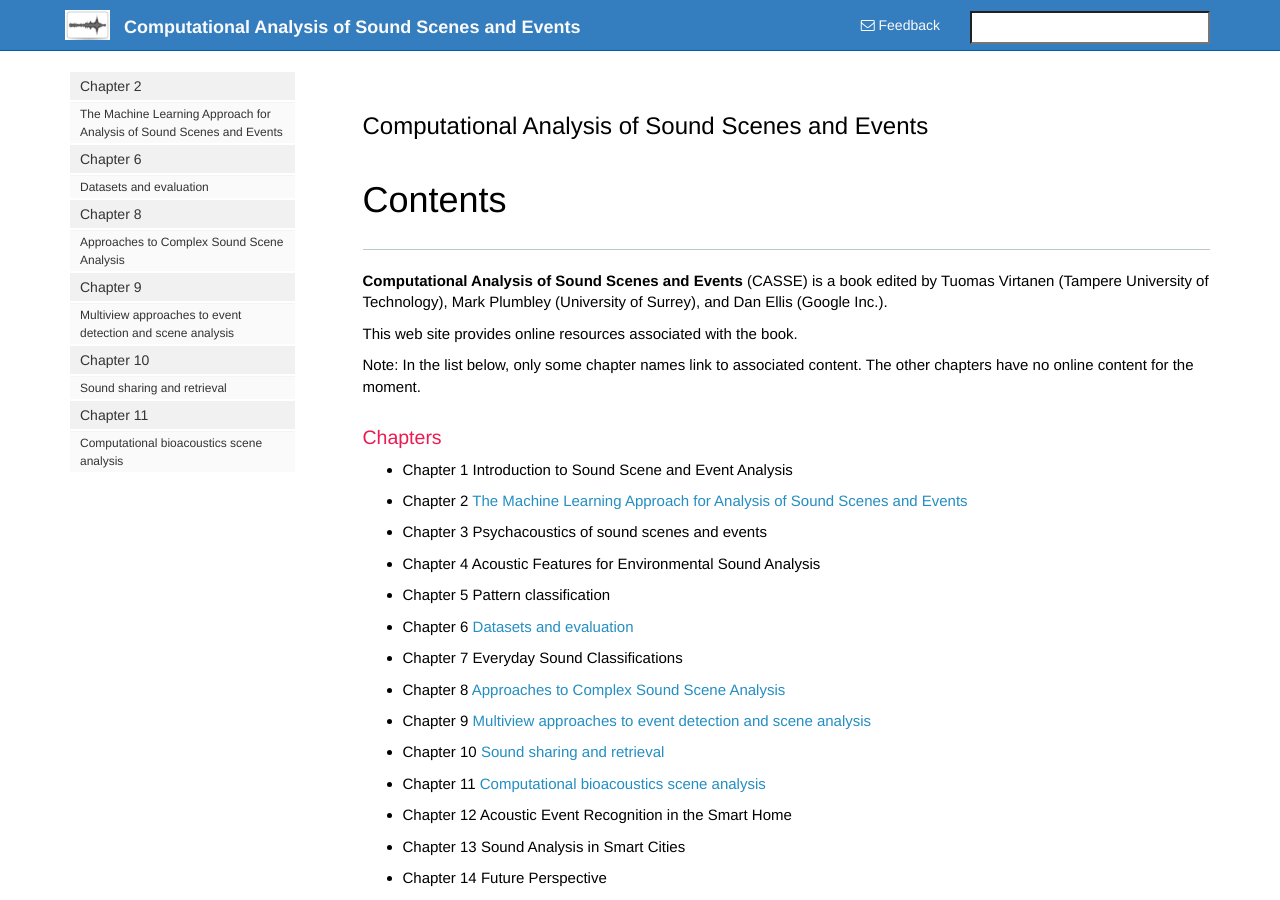
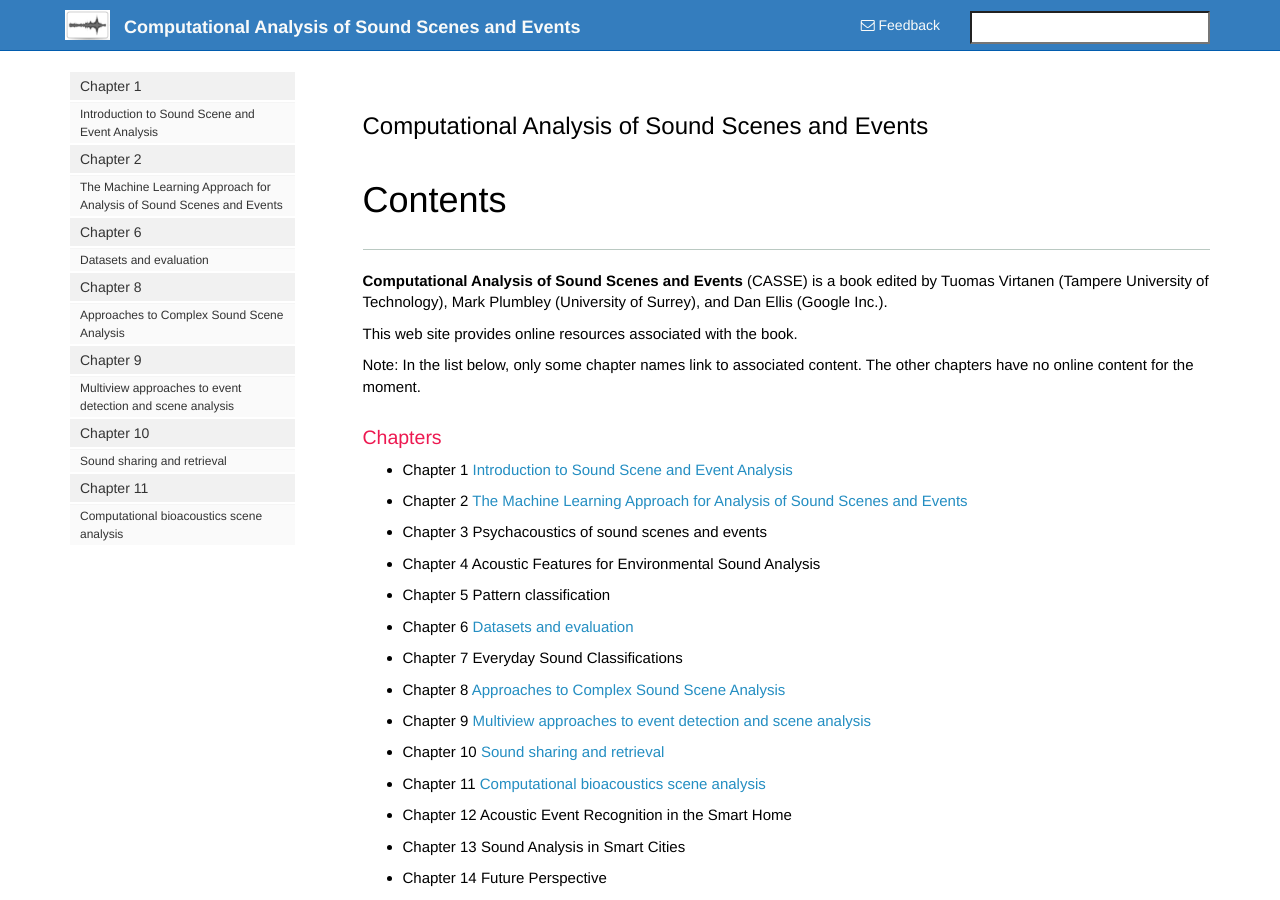
Before and after one commit to cassebook/cassebook.github.io, a Jekyll site: the page built from index.md, in a window 1280 px wide. Built offline with Jekyll 4.4.1, drawn with Linux system fonts in a browser that asks for light colours; nearby versions of some CDN libraries; comment, search, counter and statistics services are not loaded.

Commit message:
Make sidebar use site.chapters list.

```diff
--- a/_config.yml
+++ b/_config.yml
@@ -18,7 +18,7 @@
   links:
     - https://github.com/cassebook
 # Chapters with content to display
-chapters: [ "Chapter  2", "Chapter  6", "Chapter  8", "Chapter  9", "Chapter 10", "Chapter 11" ]
+chapters: [ "Chapter  1", "Chapter  2", "Chapter  6", "Chapter  8", "Chapter  9", "Chapter 10", "Chapter 11" ]
 
 # -----
 # Build
--- a/_includes/sidebar.html
+++ b/_includes/sidebar.html
@@ -2,7 +2,7 @@
 <ul id="mysidebar" class="nav">
     {% assign grouped = site.docs | group_by: 'category' %}
     {% for group in grouped %}
-    {% if group.name == 'Chapter  2' or group.name == 'Chapter  6' or group.name == 'Chapter  8' or group.name == 'Chapter  9' or group.name == 'Chapter 10' or group.name == 'Chapter 11' %}
+    {% if site.chapters contains group.name %}
     <li>
       {% assign items = group.items | sort: 'order' %}
       <a href="{{ site.baseurl }}{{ items.first.url }}">{{ group.name }}</a>
```
